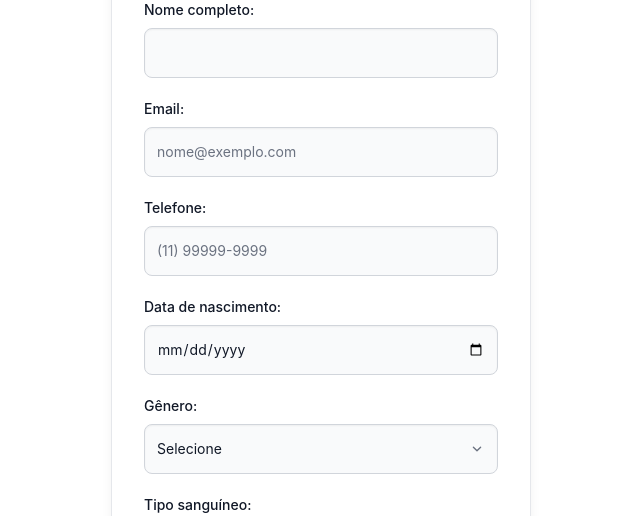
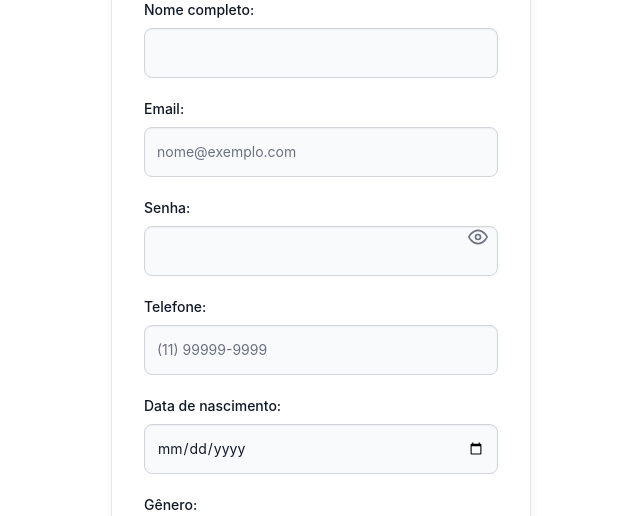
Before and after one commit to Semil-2006/hackathonHemo, a Flask app: page /cadastro in a window 1280 px wide. Shown: the part 375-891 px from the top of the page, without its empty margins (319-959 px from the left). Run offline with Flask 3, Linux system fonts and the light colour scheme; some libraries are stand-ins or nearby versions.

Commit message:
corrigindo o cadastro

```diff
--- a/app.py
+++ b/app.py
@@ -38,30 +38,39 @@ mail = Mail(app)
 # Banco de Dados
 # -----------------------------
 def init_db():
-    if not os.path.exists('database.db'):
-        conn = sqlite3.connect('database.db')
-        c = conn.cursor()
-        c.execute('''
-            CREATE TABLE usuarios (
-                id INTEGER PRIMARY KEY AUTOINCREMENT,
-                nome TEXT,
-                email TEXT,
-                telefone TEXT,
-                tipo_sanguineo TEXT,
-                data_nascimento TEXT,
-                genero TEXT,
-                cep TEXT,
-                endereco TEXT,
-                ja_doou TEXT,
-                primeira_vez TEXT,
-                interesse TEXT,
-                autoriza_msg INTEGER,
-                autoriza_dados INTEGER,
-                pontos INTEGER DEFAULT 0
-            )
-        ''')
-        conn.commit()
-        conn.close()
+    conn = sqlite3.connect('database.db')
+    c = conn.cursor()
+
+    # Criar tabela usuarios se não existir
+    c.execute('''
+        CREATE TABLE IF NOT EXISTS usuarios (
+            id INTEGER PRIMARY KEY AUTOINCREMENT,
+            nome TEXT,
+            email TEXT,
+            telefone TEXT,
+            tipo_sanguineo TEXT,
+            data_nascimento TEXT,
+            genero TEXT,
+            cep TEXT,
+            endereco TEXT,
+            ja_doou TEXT,
+            primeira_vez TEXT,
+            interesse TEXT,
+            autoriza_msg INTEGER,
+            autoriza_dados INTEGER,
+            pontos INTEGER DEFAULT 0,
+            senha TEXT
+        )
+    ''')
+
+    # Verificar se a coluna senha existe, senão adicionar
+    c.execute("PRAGMA table_info(usuarios)")
+    columns = [col[1] for col in c.fetchall()]
+    if 'senha' not in columns:
+        c.execute('ALTER TABLE usuarios ADD COLUMN senha TEXT')
+
+    conn.commit()
+    conn.close()
 
 init_db()
 
@@ -112,16 +121,17 @@ def submit():
         INSERT INTO usuarios (
             nome, email, telefone, tipo_sanguineo, data_nascimento, genero,
             cep, endereco, ja_doou, primeira_vez, interesse,
-            autoriza_msg, autoriza_dados, pontos
+            autoriza_msg, autoriza_dados, pontos, senha
         )
-        VALUES (?, ?, ?, ?, ?, ?, ?, ?, ?, ?, ?, ?, ?, 0)
+        VALUES (?, ?, ?, ?, ?, ?, ?, ?, ?, ?, ?, ?, ?, 0, ?)
     ''', (
         data.get('nome'), data.get('email'), data.get('telefone'),
         data.get('tipo_sanguineo'), data.get('data_nascimento'),
         data.get('genero'), data.get('cep'), data.get('endereco'),
         data.get('ja_doou'), data.get('primeira_vez'), data.get('interesse'),
-        1 if data.get('autoriza_msg') == 'on' else 0,
-        1 if data.get('autoriza_dados') == 'on' else 0
+        1 if data.get('autoriza_msg') == 'sim' else 0,
+        1 if data.get('autoriza_dados') == 'sim' else 0,
+        data.get('senha')
     ))
     conn.commit()
     user_id = c.lastrowid
--- a/templates/cadastro.html
+++ b/templates/cadastro.html
@@ -38,6 +38,22 @@
             background-color: #cccccc;
             cursor: not-allowed;
         }
+
+        .password-container {
+            position: relative;
+        }
+
+        .password-toggle {
+            position: absolute;
+            right: 10px;
+            top: 50%;
+            transform: translateY(-50%);
+            cursor: pointer;
+        }
+
+        .conditional-group {
+            display: none; /* Inicialmente escondido */
+        }
     </style>
 </head>
 <body>
@@ -47,11 +63,6 @@
     <main class="main-content">
         <section class="registration-container">
 
-            <!--
-              MUDANÇA 3:
-              Link de "Voltar" corrigido para usar 'url_for' (boa prática).
-              (Isso assume que você tem uma rota '@app.route("/")' chamada 'index' no seu app.py)
-            -->
             <a href="{{ url_for('index') }}" class="back-link">&larr; Voltar para Home</a>
 
             <h1 class="form-title">Cadastro de Doador</h1>
@@ -67,6 +78,17 @@
                 <div class="form-group">
                     <label for="email" class="form-label">Email:</label>
                     <input type="email" id="email" name="email" class="form-input" placeholder="nome@exemplo.com" required>
+                </div>
+
+                <div class="form-group password-container">
+                    <label for="senha" class="form-label">Senha:</label>
+                    <input type="password" id="senha" name="senha" class="form-input" required>
+                    <span class="password-toggle" onclick="togglePassword()">
+                        <svg id="eye-icon" class="w-5 h-5 text-gray-500" fill="none" stroke="currentColor" viewBox="0 0 24 24" xmlns="http://www.w3.org/2000/svg">
+                            <path stroke-linecap="round" stroke-linejoin="round" stroke-width="2" d="M1 12s4-8 11-8 11 8 11 8-4 8-11 8-11-8-11-8z"></path>
+                            <path stroke-linecap="round" stroke-linejoin="round" stroke-width="2" d="M12 15a3 3 0 100-6 3 3 0 000 6z"></path>
+                        </svg>
+                    </span>
                 </div>
 
                 <div class="form-group">
@@ -128,7 +150,7 @@
 
                 <div id="pergunta_nao" class="form-group conditional-group">
                     <label for="interesse" class="form-label">Tem interesse em doar sangue?</label>
-                    <select id="interesse" name="interesse" class="form-input" required>
+                    <select id="interesse" name="interesse" class="form-input">
                         <option value="">Selecione</option>
                         <option value="sim">Sim</option>
                         <option value="nao">Não</option>
@@ -141,7 +163,7 @@
                         Autorizo receber mensagens
                     </label>
                 </div>
-                 <div class="form-group-inline">
+                <div class="form-group-inline">
                     <input id="autoriza_dados" name="autoriza_dados" type="checkbox" value="sim" class="form-checkbox" required />
                     <label for="autoriza_dados" class="form-label-inline">
                         Autorizo o uso dos meus dados conforme a LGPD
@@ -155,7 +177,7 @@
     </main>
 
     <footer class="footer">
-        <!-- Opções removidas conforme solicitado; apenas a seta para voltar ao topo -->
+        <!-- Opções removidas; apenas a seta para voltar ao topo -->
     </footer>
 
     <button id="back-to-top" class="back-to-top">&uarr;</button>
@@ -164,6 +186,18 @@
     <script src="{{ url_for('static', filename='scripts/cadastro.js') }}"></script>
     <script src="https://cdn.jsdelivr.net/npm/flowbite@2.4.1/dist/flowbite.min.js"></script>
     <script>
+        // Função para alternar visibilidade da senha
+        function togglePassword() {
+            const passwordInput = document.getElementById('senha');
+            const eyeIcon = document.getElementById('eye-icon');
+            const isPassword = passwordInput.type === 'password';
+
+            passwordInput.type = isPassword ? 'text' : 'password';
+            eyeIcon.innerHTML = isPassword
+                ? `<path stroke-linecap="round" stroke-linejoin="round" stroke-width="2" d="M13.875 18.825A10.05 10.05 0 0112 19c-4.478 0-8.268-2.943-9.543-7a9.97 9.97 0 011.563-3.029m5.858.908a3 3 0 114.243 4.243M9.878 9.878l4.242 4.242M9.88 9.88l-3.29-3.29m7.532 7.532l3.29 3.29M3 3l3.59 3.59m0 0A9.953 9.953 0 0112 5c4.478 0 8.268 2.943 9.543 7a10.025 10.025 0 01-4.132 5.411m0 0L21 21"></path>`
+                : `<path stroke-linecap="round" stroke-linejoin="round" stroke-width="2" d="M1 12s4-8 11-8 11 8 11 8-4 8-11 8-11-8-11-8z"></path><path stroke-linecap="round" stroke-linejoin="round" stroke-width="2" d="M12 15a3 3 0 100-6 3 3 0 000 6z"></path>`;
+        }
+
         // Função para voltar ao topo
         function scrollToTop() {
             window.scrollTo({ top: 0, behavior: 'smooth' });
@@ -188,9 +222,31 @@
         // Inicialmente desabilitado
         submitBtn.disabled = !authDados.checked;
 
-        // Evento de mudança
+        // Evento de mudança para o checkbox
         authDados.addEventListener('change', () => {
             submitBtn.disabled = !authDados.checked;
+        });
+
+        // Controle dos campos condicionais
+        const jaDoouSelect = document.getElementById('ja_doou');
+        const perguntaSim = document.getElementById('pergunta_sim');
+        const perguntaNao = document.getElementById('pergunta_nao');
+        const interesseSelect = document.getElementById('interesse');
+
+        jaDoouSelect.addEventListener('change', () => {
+            if (jaDoouSelect.value === 'sim') {
+                perguntaSim.style.display = 'block';
+                perguntaNao.style.display = 'none';
+                interesseSelect.removeAttribute('required');
+            } else if (jaDoouSelect.value === 'nao') {
+                perguntaSim.style.display = 'none';
+                perguntaNao.style.display = 'block';
+                interesseSelect.setAttribute('required', 'required');
+            } else {
+                perguntaSim.style.display = 'none';
+                perguntaNao.style.display = 'none';
+                interesseSelect.removeAttribute('required');
+            }
         });
     </script>
 </body>
```
Also changed, not shown: database.db.
